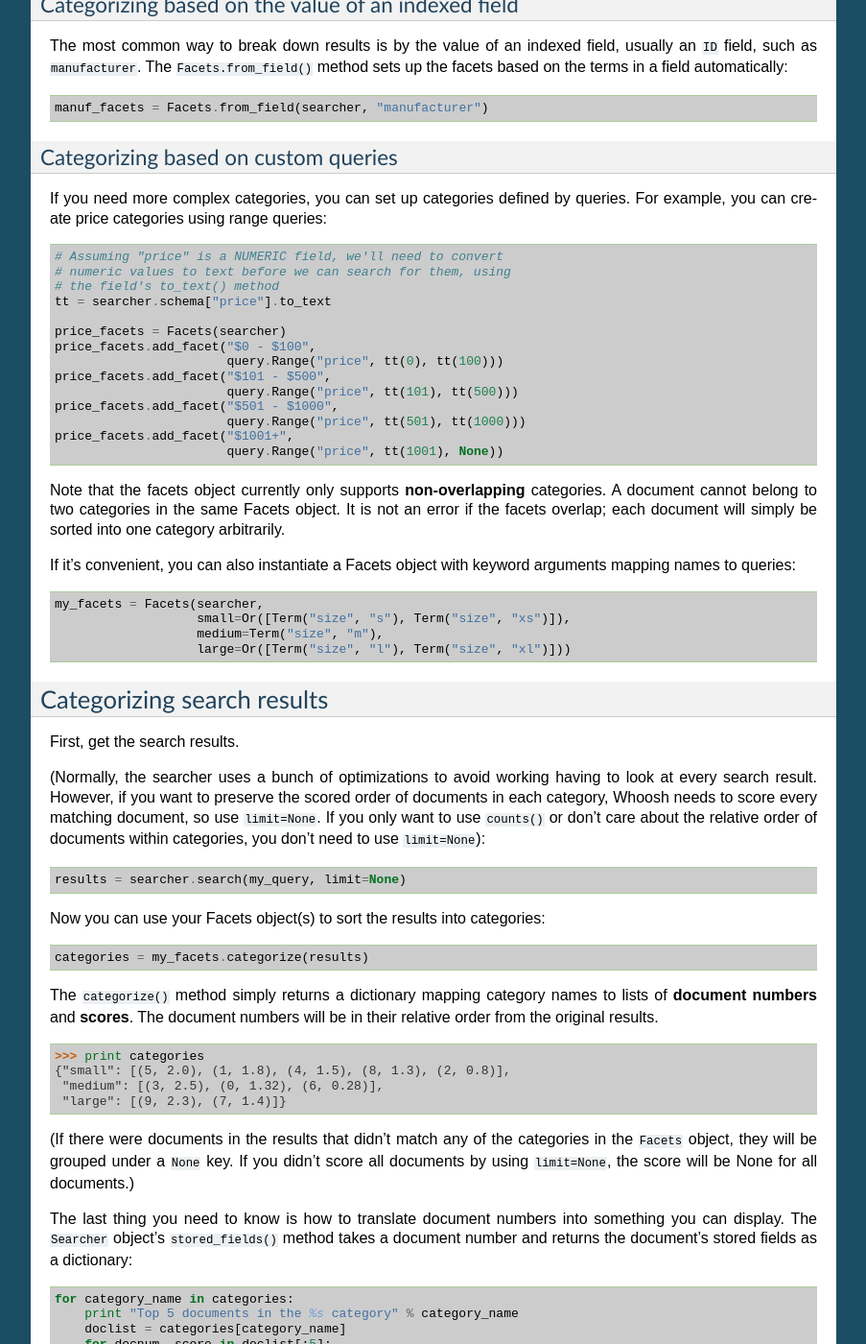
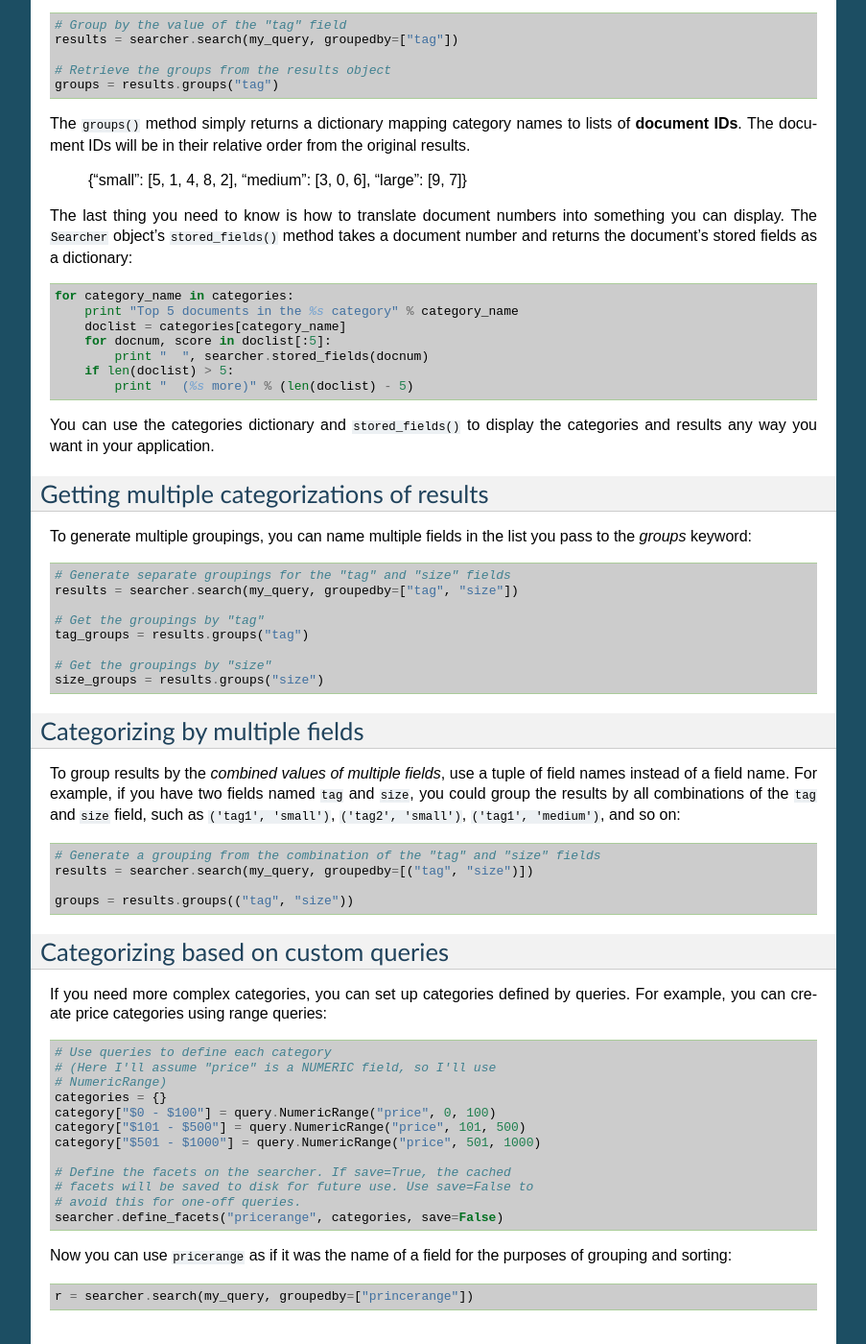
Before and after one commit to dex4er/whoosh, a Sphinx documentation site: the page built from docs/source/facets.rst, in a window 1280 px wide and 1400 px high, scrolled down 815 px. Shown: the whole window at 96% size, without its empty margins (198-1101 px from the left). Built offline with Sphinx 7.4.7, drawn with Linux system fonts in a browser that asks for light colours; some of the changed text lies outside the part shown.

Commit message:
Finished new implementation of per-reader field caches, sorting, and faceting.

```diff
--- a/docs/source/api/searching.rst
+++ b/docs/source/api/searching.rst
@@ -19,9 +19,3 @@ Results class
 
 .. autoclass:: ResultsPage
 	:members:
-
-
-Facets
-======
-
-.. autoclass:: Facets
--- a/docs/source/facets.rst
+++ b/docs/source/facets.rst
@@ -2,6 +2,8 @@
 How to present faceted search results
 =====================================
 
+.. note::
+    The API for sorting and faceting changed in Whoosh 1.5.
 
 Overview
 ========
@@ -32,98 +34,32 @@ types of found documents, and let the user click to see more results from a
 category they're interested in, similarly to how the Spotlight quick results
 work on Mac OS X.
 
-You should use a separate ``Facets`` object for each different type of
-categorization. For example, in the shopping example, "manufacturer" and
-"price" would be two separate ``Facets`` objects.
+.. tip::
+    Whoosh currently only supports **non-overlapping** categories. A document
+    cannot belong to facets at the same time. (It is not an error if the facets
+    overlap; each document will simply be sorted into one category arbitrarily.)
+
+Faceting relies on field caches. See :doc:`fieldcaches` for information about
+field caches.
 
 
-Setting up categories
-=====================
+Categorizing search results by field
+====================================
 
-The :class:`whoosh.searching.Facets` object lets you categorize search results
-based on custom criteria::
+When you use the :meth:`Searcher.search` method, add the `groups` keyword
+argument to specify how to categorize the results::
 
-    from whoosh import index
-    from whoosh.searching import Facets
+    # Group by the value of the "tag" field
+    results = searcher.search(my_query, groupedby=["tag"])
 
-    ix = index.open_dir("myindex")
-    searcher = ix.searcher()
+    # Retrieve the groups from the results object
+    groups = results.groups("tag")
 
-Categorizing based on the value of an indexed field
----------------------------------------------------
+The ``groups()`` method simply returns a dictionary mapping category names
+to lists of **document IDs**. The document IDs will be in their relative
+order from the original results.
 
-The most common way to break down results is by the value of an indexed field,
-usually an ``ID`` field, such as ``manufacturer``. The ``Facets.from_field()``
-method sets up the facets based on the terms in a field automatically::
-
-    manuf_facets = Facets.from_field(searcher, "manufacturer")
-
-Categorizing based on custom queries
-------------------------------------
-
-If you need more complex categories, you can set up categories defined by
-queries. For example, you can create price categories using range queries::
-
-    # Assuming "price" is a NUMERIC field, we'll need to convert
-    # numeric values to text before we can search for them, using
-    # the field's to_text() method
-    tt = searcher.schema["price"].to_text
-
-    price_facets = Facets(searcher)
-    price_facets.add_facet("$0 - $100",
-                           query.Range("price", tt(0), tt(100)))
-    price_facets.add_facet("$101 - $500",
-                           query.Range("price", tt(101), tt(500)))
-    price_facets.add_facet("$501 - $1000",
-                           query.Range("price", tt(501), tt(1000)))
-    price_facets.add_facet("$1001+",
-                           query.Range("price", tt(1001), None))
-
-Note that the facets object currently only supports **non-overlapping**
-categories. A document cannot belong to two categories in the same Facets
-object. It is not an error if the facets overlap; each document will simply be
-sorted into one category arbitrarily.
-
-If it's convenient, you can also instantiate a Facets object with keyword
-arguments mapping names to queries::
-
-    my_facets = Facets(searcher,
-                       small=Or([Term("size", "s"), Term("size", "xs")]),
-                       medium=Term("size", "m"),
-                       large=Or([Term("size", "l"), Term("size", "xl")]))
-
-
-Categorizing search results
-===========================
-
-First, get the search results.
-
-(Normally, the searcher uses a bunch of optimizations to avoid working having
-to look at every search result. However, if you want to preserve the scored
-order of documents in each category, Whoosh needs to score every matching
-document, so use ``limit=None``. If you only want to use ``counts()`` or don't
-care about the relative order of documents within categories, you don't need
-to use ``limit=None``)::
-
-    results = searcher.search(my_query, limit=None)
-
-Now you can use your Facets object(s) to sort the results into categories::
-
-    categories = my_facets.categorize(results)
-
-The ``categorize()`` method simply returns a dictionary mapping category names to
-lists of **document numbers** and **scores**. The document numbers will be in
-their relative order from the original results.
-
->>> print categories
-{"small": [(5, 2.0), (1, 1.8), (4, 1.5), (8, 1.3), (2, 0.8)],
- "medium": [(3, 2.5), (0, 1.32), (6, 0.28)],
- "large": [(9, 2.3), (7, 1.4)]}
-
-(If there were documents in the results that didn't match any of the categories
-in the ``Facets`` object, they will be grouped under a ``None`` key. If you
-didn't score all documents by using ``limit=None``, the score will be None for
-all documents.)
+    {"small": [5, 1, 4, 8, 2], "medium": [3, 0, 6], "large": [9, 7]}
 
 The last thing you need to know is how to translate document numbers into
 something you can display. The ``Searcher`` object's ``stored_fields()``
@@ -140,3 +76,59 @@ dictionary::
 
 You can use the categories dictionary and ``stored_fields()`` to display the
 categories and results any way you want in your application.
+
+
+Getting multiple categorizations of results
+===========================================
+
+To generate multiple groupings, you can name multiple fields in the list you
+pass to the `groups` keyword::
+
+    # Generate separate groupings for the "tag" and "size" fields
+    results = searcher.search(my_query, groupedby=["tag", "size"])
+
+    # Get the groupings by "tag"
+    tag_groups = results.groups("tag")
+
+    # Get the groupings by "size"
+    size_groups = results.groups("size")
+
+
+Categorizing by multiple fields
+===============================
+
+To group results by the *combined values of multiple fields*, use a tuple of
+field names instead of a field name. For example, if you have two fields named
+``tag`` and ``size``, you could group the results by all combinations of the
+``tag`` and ``size`` field, such as ``('tag1', 'small')``,
+``('tag2', 'small')``, ``('tag1', 'medium')``, and so on::
+
+    # Generate a grouping from the combination of the "tag" and "size" fields
+    results = searcher.search(my_query, groupedby=[("tag", "size")])
+
+    groups = results.groups(("tag", "size"))
+
+
+Categorizing based on custom queries
+====================================
+
+If you need more complex categories, you can set up categories defined by
+queries. For example, you can create price categories using range queries::
+
+    # Use queries to define each category
+    # (Here I'll assume "price" is a NUMERIC field, so I'll use
+    # NumericRange)
+    categories = {}
+    category["$0 - $100"] = query.NumericRange("price", 0, 100)
+    category["$101 - $500"] = query.NumericRange("price", 101, 500)
+    category["$501 - $1000"] = query.NumericRange("price", 501, 1000)
+
+    # Define the facets on the searcher. If save=True, the cached
+    # facets will be saved to disk for future use. Use save=False to
+    # avoid this for one-off queries.
+    searcher.define_facets("pricerange", categories, save=False)
+
+Now you can use ``pricerange`` as if it was the name of a field for the
+purposes of grouping and sorting::
+
+    r = searcher.search(my_query, groupedby=["princerange"])
--- a/docs/source/index.rst
+++ b/docs/source/index.rst
@@ -32,6 +32,7 @@ Contents
     highlight
     keywords
     spelling
+    fieldcaches
     api/api
     tech/index
 
--- a/docs/source/searching.rst
+++ b/docs/source/searching.rst
@@ -107,24 +107,14 @@ To sort by the contents of the "path" field::
 
 To sort by the contents of the "date" field, and within that the "id" field::
 
-    results = s.search(myquery, sortedby=("path", "date"))
+    results = s.search(myquery, sortedby=["path", "date"])
 
 To reverse the sort order::
 
     results = s.search(myquery, sortedby="path", reverse=True)
 
-Custom sorters
---------------
-
-If you require more complex sorting you can implement a custom
-:class:`whoosh.scoring.Sorter` object and pass it to the `sortedby` keyword
-argument::
-
-    results = s.search(myquery, sortedby=mysorter())
-
-A sorting object is an object with an :meth:`~whoosh.scoring.Sorter.order`
-method, which takes a searcher and an unsorted list of document numbers, and
-returns a sorted list of document numbers.
+Sorting relies on field caches. See :doc:`fieldcaches` for information about
+field caches.
 
 
 Convenience functions
```
Also changed, not shown: docs/source/fieldcaches.rst (added, +13 -0 lines), 9 other files.
